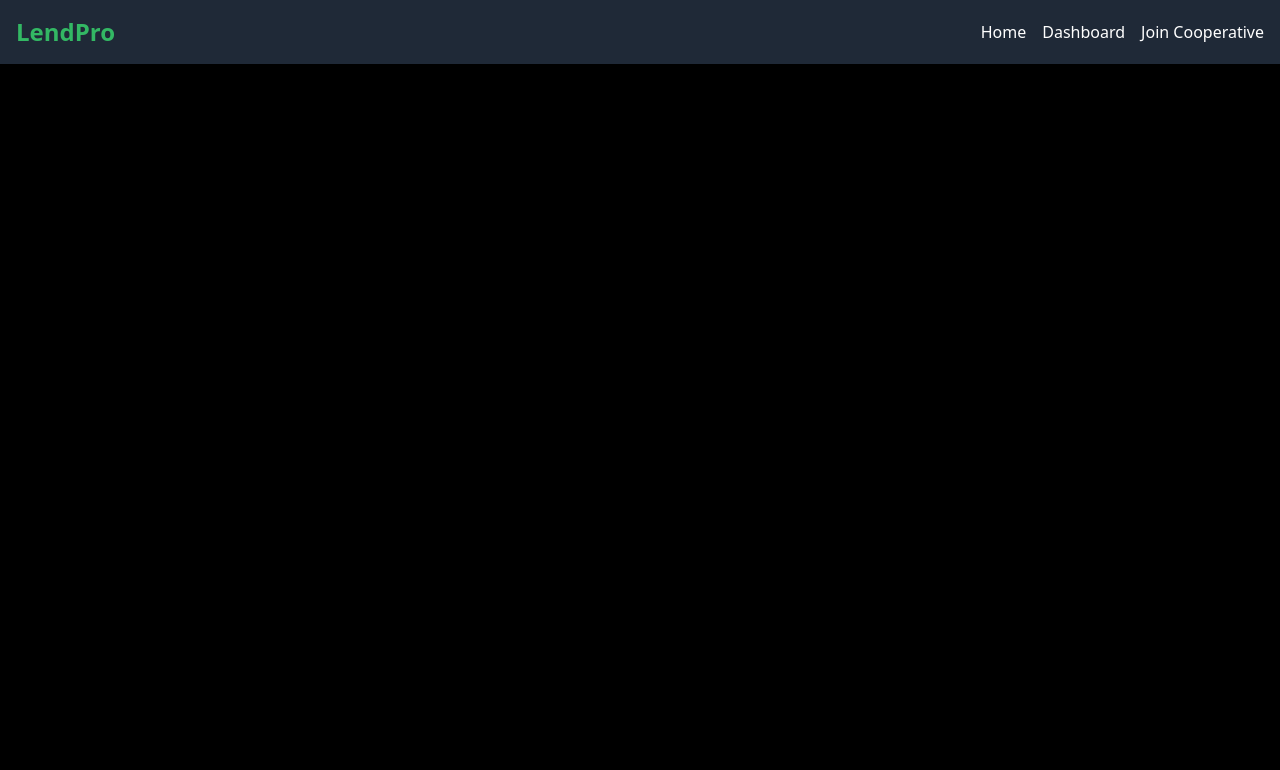
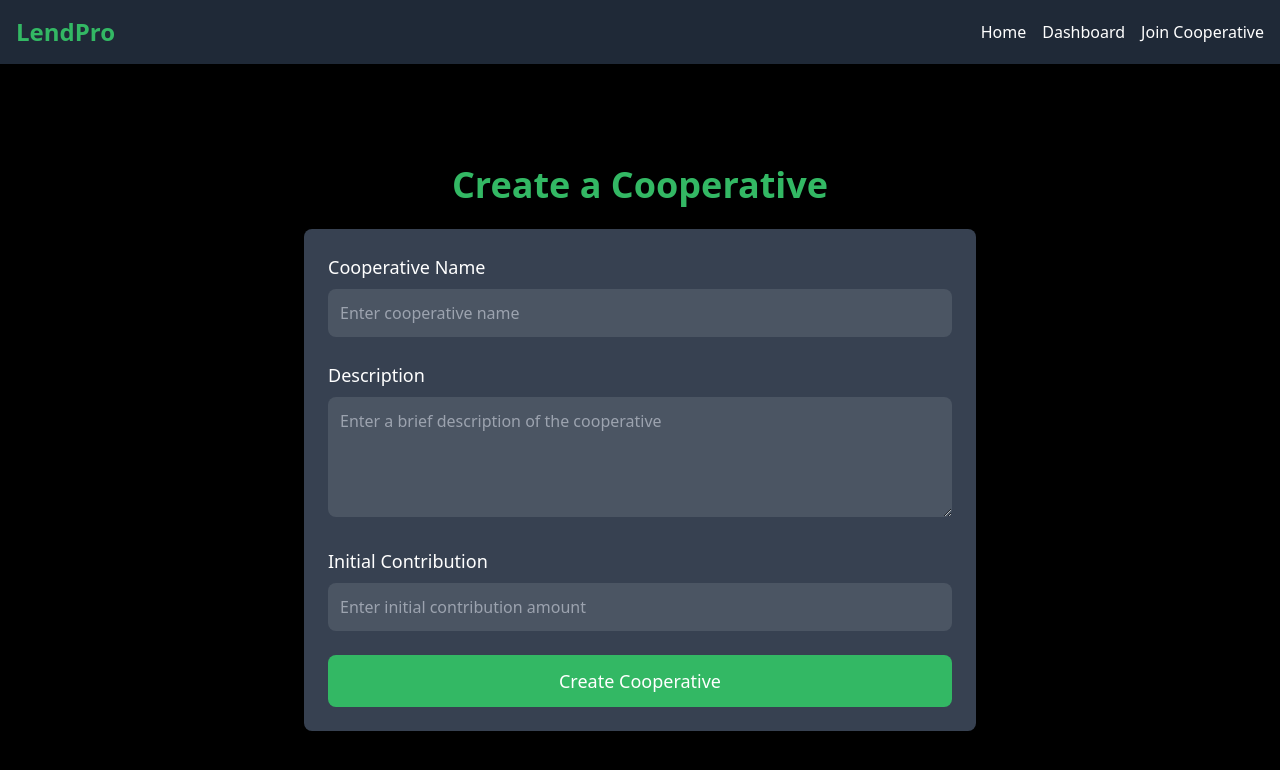
Before and after one commit to anonscodex/lendpro, a React (Vite) app: page /create-cooperative in a window 1280 px wide. Shown: the top 770 px of the page. Built offline with nearby package versions, Linux system fonts and the light colour scheme; a web font is replaced by a local one.

Commit message:
created cooperative creation page

```diff
--- a/src/App.jsx
+++ b/src/App.jsx
@@ -8,6 +8,7 @@ import JoinCooperative from "./pages/JoinCooperative";
 import BorrowFunds from "./pages/BorrowFunds";
 import Navbar from "./components/Navbar";
 import Cooperative from "./pages/Cooperative";
+import CreateCooperative from "./pages/CreateCooperative";
 
 function App() {
   return (
@@ -21,6 +22,7 @@ function App() {
           <Route path="/join" element={<JoinCooperative />} />
          <Route path="/cooperative" element={<Cooperative />} />
           <Route path="/borrow" element={<BorrowFunds />} />
+          <Route path="/create-cooperative" element={<CreateCooperative />} />
         </Routes>
       </div>
     </Router>
--- /dev/null
+++ b/src/pages/CreateCooperative.jsx
@@ -0,0 +1,104 @@
+import React, { useState } from "react";
+import { useNavigate } from "react-router-dom";
+
+const CreateCooperative = () => {
+  const navigate = useNavigate();
+  const [formData, setFormData] = useState({
+    name: "",
+    description: "",
+    initialContribution: "",
+  });
+
+  const handleChange = (e) => {
+    const { name, value } = e.target;
+    setFormData({
+      ...formData,
+      [name]: value,
+    });
+  };
+
+  const handleSubmit = (e) => {
+    e.preventDefault();
+    // Basic validation
+    if (!formData.name || !formData.description || !formData.initialContribution) {
+      alert("Please fill out all fields.");
+      return;
+    }
+
+    // Log the form data (replace with API call in a real app)
+    console.log("Form Data:", formData);
+
+    // Redirect to the dashboard after creating the cooperative
+    navigate("/dashboard");
+  };
+
+  return (
+    <div className="flex flex-col items-center justify-center min-h-screen bg-background text-white p-4">
+      <h1 className="text-4xl font-bold text-primary mt-24 text-center">
+        Create a Cooperative
+      </h1>
+      <form onSubmit={handleSubmit} className="w-full max-w-2xl bg-gray-700 p-6 mt-6 rounded-lg shadow-lg">
+        {/* Cooperative Name */}
+        <div className="mb-6">
+          <label htmlFor="name" className="block text-white text-lg mb-2">
+            Cooperative Name
+          </label>
+          <input
+            type="text"
+            id="name"
+            name="name"
+            value={formData.name}
+            onChange={handleChange}
+            className="w-full bg-gray-600 p-3 rounded-lg text-white focus:outline-none focus:ring-2 focus:ring-primary"
+            placeholder="Enter cooperative name"
+            required
+          />
+        </div>
+
+        {/* Cooperative Description */}
+        <div className="mb-6">
+          <label htmlFor="description" className="block text-white text-lg mb-2">
+            Description
+          </label>
+          <textarea
+            id="description"
+            name="description"
+            value={formData.description}
+            onChange={handleChange}
+            className="w-full bg-gray-600 p-3 rounded-lg text-white focus:outline-none focus:ring-2 focus:ring-primary"
+            rows="4"
+            placeholder="Enter a brief description of the cooperative"
+            required
+          />
+        </div>
+
+        {/* Initial Contribution */}
+        <div className="mb-6">
+          <label htmlFor="initialContribution" className="block text-white text-lg mb-2">
+            Initial Contribution
+          </label>
+          <input
+            type="number"
+            id="initialContribution"
+            name="initialContribution"
+            value={formData.initialContribution}
+            onChange={handleChange}
+            className="w-full bg-gray-600 p-3 rounded-lg text-white focus:outline-none focus:ring-2 focus:ring-primary"
+            placeholder="Enter initial contribution amount"
+            required
+          />
+        </div>
+
+        {/* Submit Button */}
+        <button
+          type="submit"
+          className="bg-primary px-6 py-3 rounded-lg text-lg w-full hover:bg-purple-700 transition duration-300"
+        >
+          Create Cooperative
+        </button>
+      </form>
+    </div>
+  );
+};
+
+export default CreateCooperative;
--- a/src/pages/LandingPage.jsx
+++ b/src/pages/LandingPage.jsx
@@ -16,11 +16,11 @@ const LandingPage = () => {
           A decentralized lending protocol for cooperatives.
         </p>
         <div className="flex flex-col items-center md:flex-row space-y-4 md:space-y-0 md:space-x-6">
-          <Link to="/dashboard">
-            <button className="bg-primary px-6 py-3 md:px-8 md:py-4 rounded-lg text-lg md:text-xl hover:bg-purple-700 transition duration-300 font-poppins">
-              Create a Cooperative
-            </button>
-          </Link>
+        <Link to="/create-cooperative">
+          <button className="bg-primary px-6 py-3 md:px-8 md:py-4 rounded-lg text-lg md:text-xl hover:bg-purple-700 transition duration-300 font-poppins">
+            Create a Cooperative
+          </button>
+        </Link>
           <Link to="/cooperative">
             <button className="bg-primary px-6 py-3 md:px-8 md:py-4 rounded-lg text-lg md:text-xl hover:bg-purple-700 transition duration-300 font-poppins">
               View Cooperatives
```
